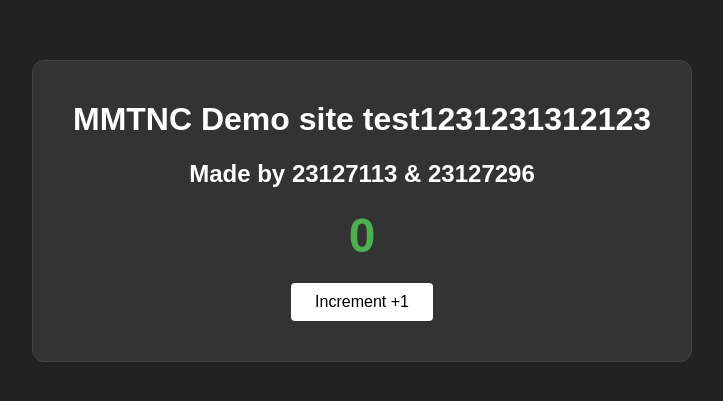
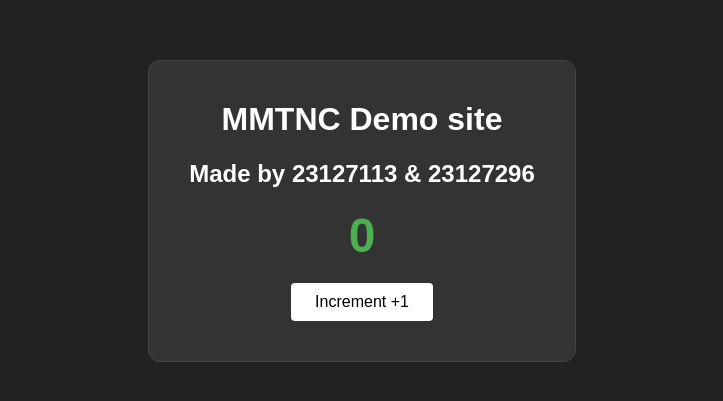
Before and after one commit to obiwan1805/MMTNC_23127113_23127296, a website: page public/index.html in a window 1280 px wide. Shown: the part 189-590 px from the top of the page, without its empty margins (278-1001 px from the left). Drawn offline with Linux system fonts and the light colour scheme.

Commit message:
Update index.html

```diff
--- a/public/index.html
+++ b/public/index.html
@@ -14,7 +14,7 @@
 </head>
 <body>
     <div class="card">
-        <h1>MMTNC Demo site test1231231312123</h1>
+        <h1>MMTNC Demo site</h1>
         <h2>Made by 23127113 & 23127296</h2>
         <div class="count-display" id="counter-value">0</div>
         <button onclick="increment()">Increment +1</button>
```
